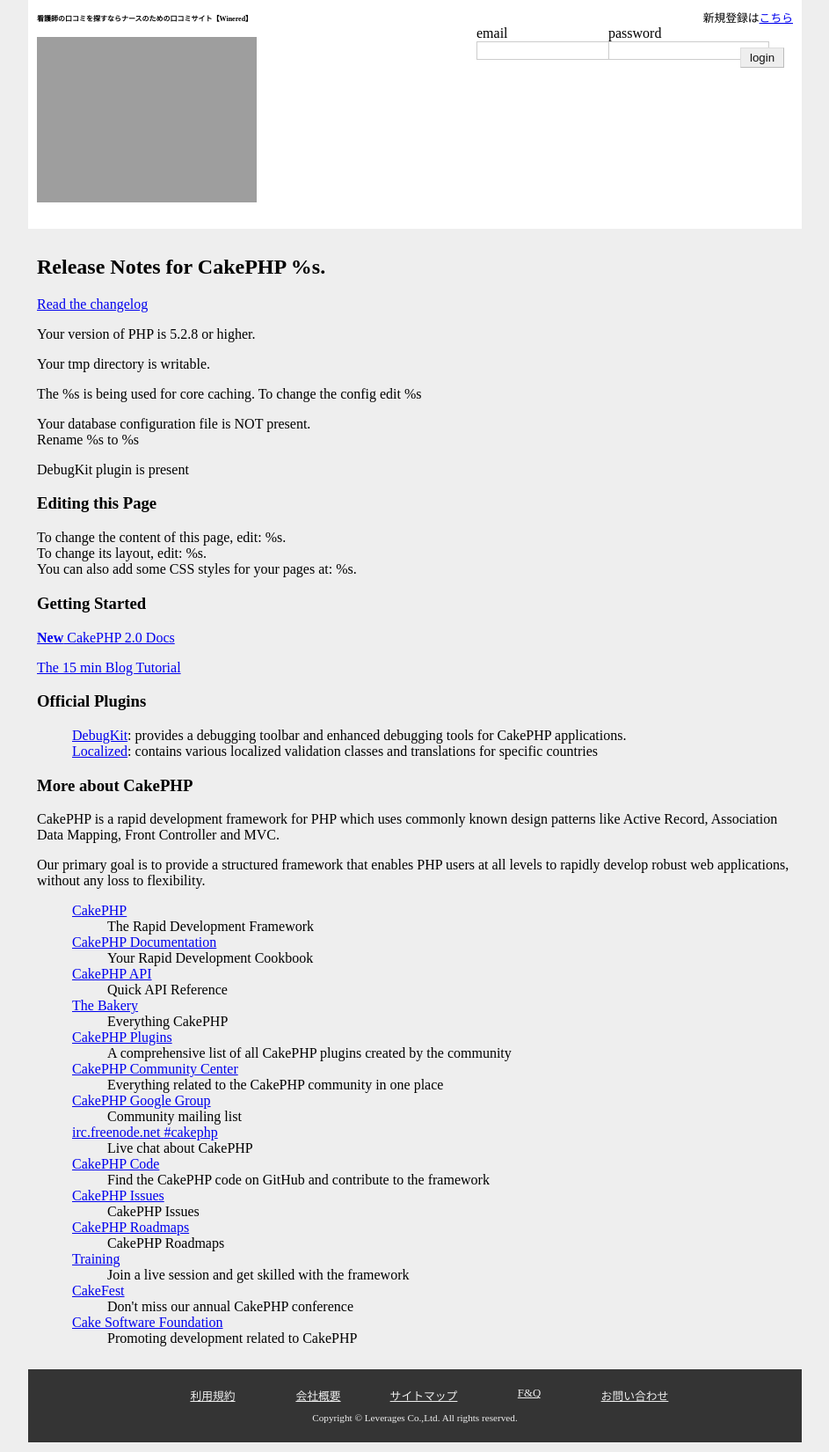
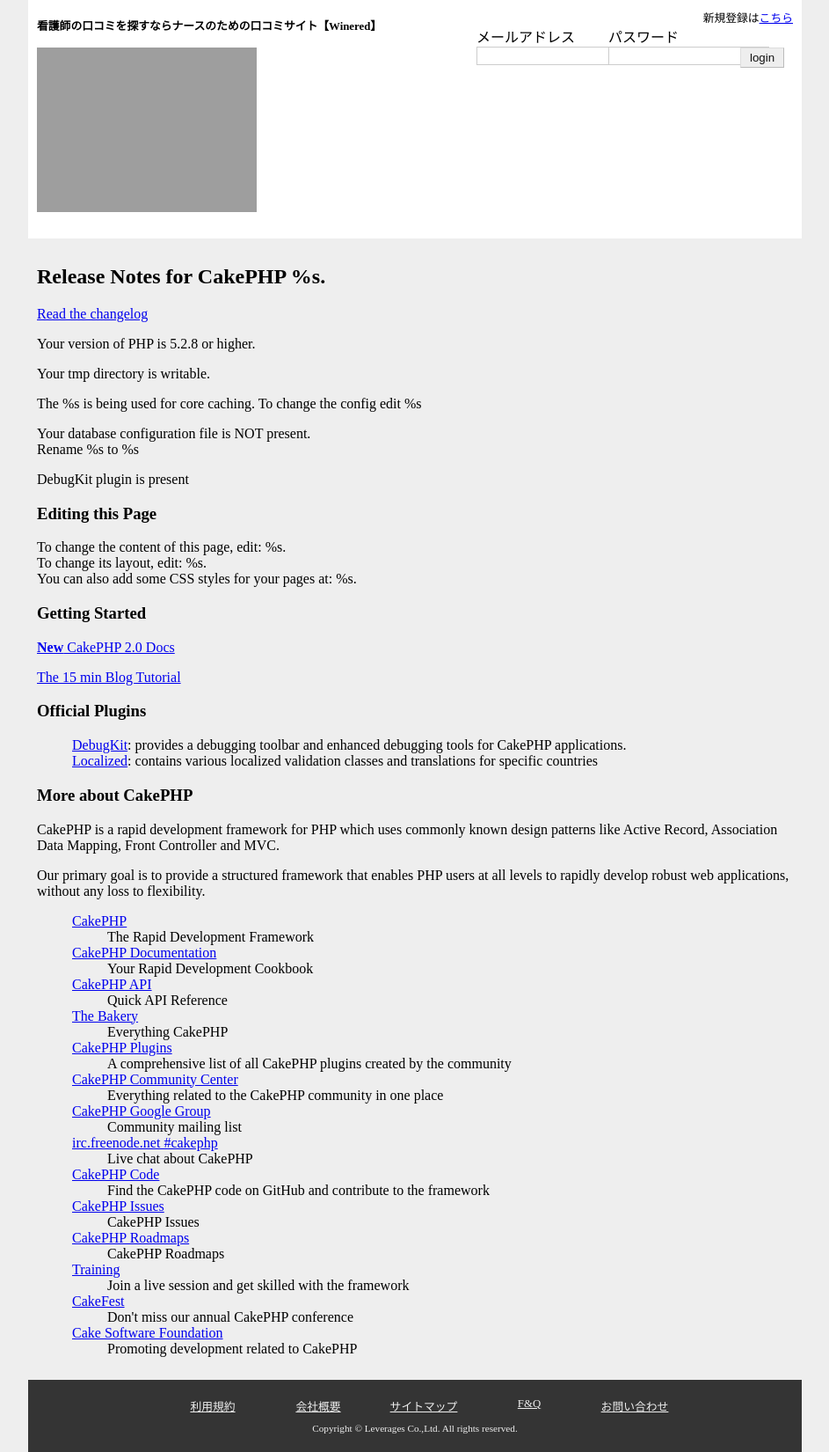
Before and after one commit to ikuwow/winered, a CakePHP app: the page made by app/View/Pages/home.ctp in a window 1280 px wide. Shown: the whole page at 88% size, without its empty margins (168-1111 px from the left). Run offline with PHP 8.4 and a stand-in for CakePHP, Linux system fonts and the light colour scheme; the template is opened without the code that fills it, so the values that code supplies are empty; some libraries are stand-ins or nearby versions; grey boxes are pictures that could not be loaded.

Commit message:
ヘッダを少し変更

```diff
--- a/app/View/Elements/header.ctp
+++ b/app/View/Elements/header.ctp
@@ -1,17 +1,17 @@
 <div id="header">
 	<div id="logos">
 		<h1>看護師の口コミを探すならナースのための口コミサイト【Winered】</h1>
-        <p><img src="/<?php echo $basedir;?>/img/winered_logo.png" width="250" alt="Wineredのロゴ"></p>
+        <p><a href="/<?php echo $basedir;?>"><img src="/<?php echo $basedir;?>/img/winered_logo.png" width="250" alt="Wineredのロゴ"></a></p>
 	</div>
 
 	<form action="./login" method="post" id="loginForm">
 		<p id="registerFlow">新規登録は<a href="./register">こちら</a></p>
 		<div id="emailWrap">
-			email<br>
+			メールアドレス<br>
 			<input type="text" name="email" id="email">
 		</div>
 		<div id="passwordWrap">
-			password<br>
+			パスワード<br>
 			<input type="password" name="password" id="password">
 		</div>
 		<input type="submit" value="login" name="send" id="send">
--- a/app/webroot/css/cake.generic.css
+++ b/app/webroot/css/cake.generic.css
@@ -34,7 +34,7 @@
 	width: 500px;
 }
 #logos h1{
-	font-size: 0.5rem;
+	font-size: 0.8rem;
 }
 #registerFlow{
 	font-size: 0.8rem;
```
